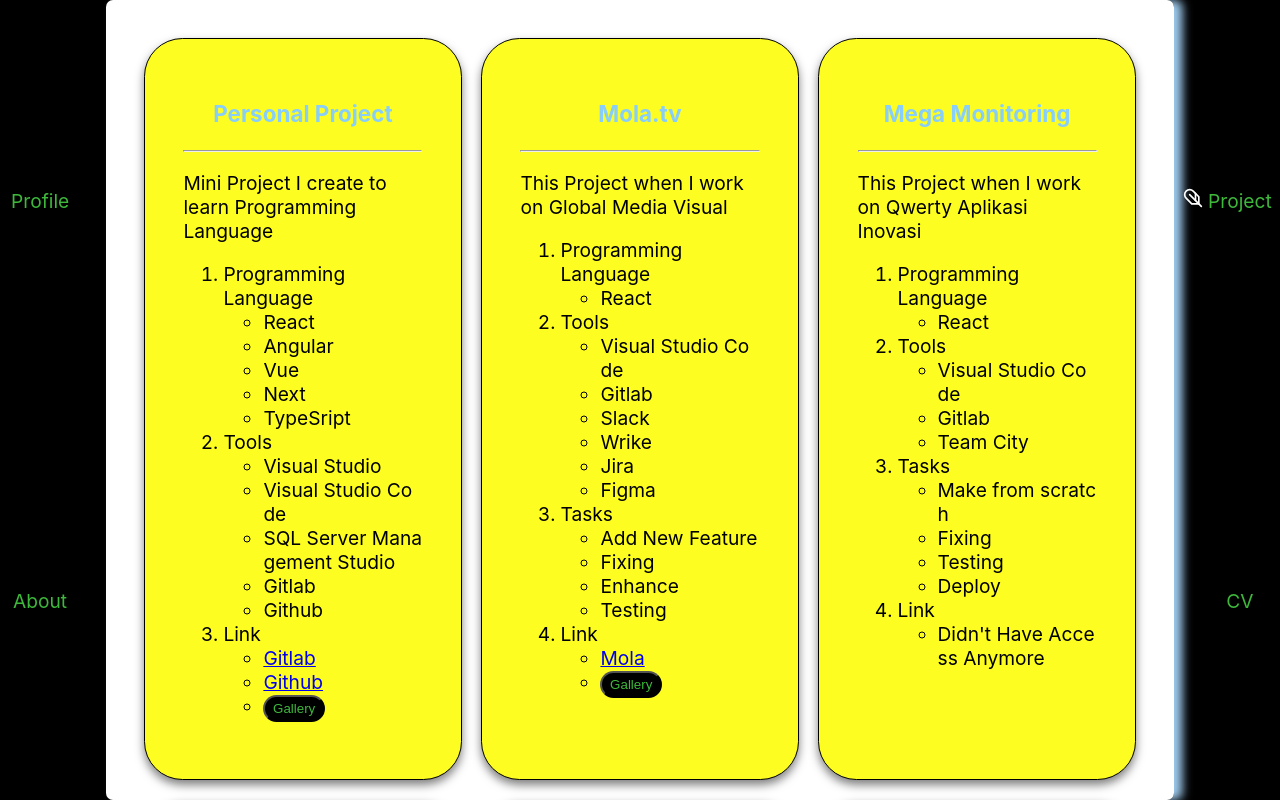
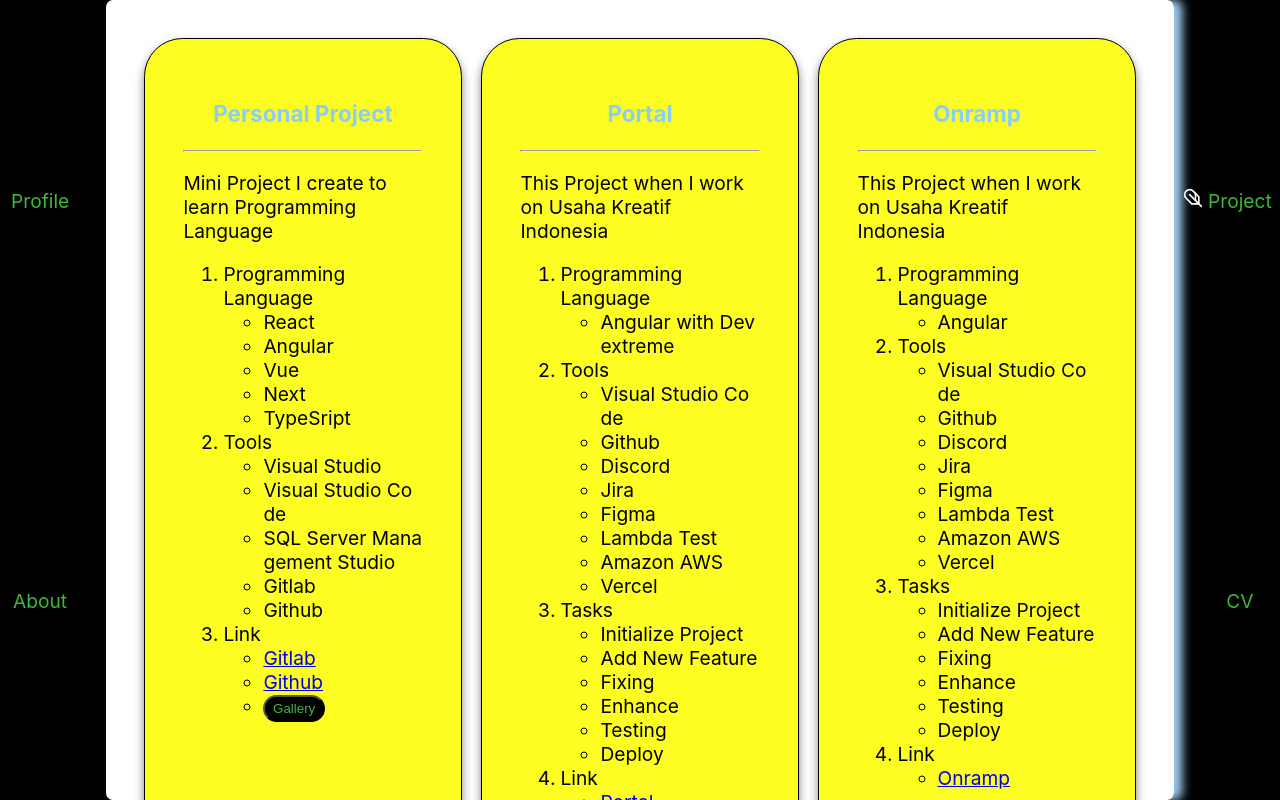
Before and after one commit to davinoctavian/portfolio, a React (Create React App) app: page /project in a window 1280 px wide. Built offline with nearby package versions, Linux system fonts and the light colour scheme.

Commit message:
update 21 agt 2024

```diff
--- a/src/pages/Project.js
+++ b/src/pages/Project.js
@@ -1,46 +1,50 @@
-import React, { useState } from "react"
-import styles from "./Project.module.css"
-import Modal from "../components/Modal.js"
-import crudAngular from "../assets/videos/crud-angular.mp4"
-import crudReactJsonServer from "../assets/videos/crud-react-jsonserver.mp4"
-import cssAnimation from "../assets/videos/css-animation.mp4"
-import nextjsGetGitRepo from "../assets/videos/nextjs-get-gitrepo.mp4"
-import reactReduxWithLogin from "../assets/videos/react-redux-with-login.mp4"
-import shoeStoreReactJsonServer from "../assets/videos/shoeStore-react-jsonserver.mp4"
-import simpleReactCdn from "../assets/videos/simple-react-cdn.mp4"
-import shoeStoreAngular from "../assets/videos/shoeStore-angular-typescript.mp4"
-import listPokemonAngular from "../assets/videos/list-pokemon-angular.mp4"
-import molaTv from "../assets/videos/molatv.mp4"
+import React, { useState } from "react";
+import styles from "./Project.module.css";
+import Modal from "../components/Modal.js";
+import crudAngular from "../assets/videos/crud-angular.mp4";
+import crudReactJsonServer from "../assets/videos/crud-react-jsonserver.mp4";
+import cssAnimation from "../assets/videos/css-animation.mp4";
+import nextjsGetGitRepo from "../assets/videos/nextjs-get-gitrepo.mp4";
+import reactReduxWithLogin from "../assets/videos/react-redux-with-login.mp4";
+import shoeStoreReactJsonServer from "../assets/videos/shoeStore-react-jsonserver.mp4";
+import simpleReactCdn from "../assets/videos/simple-react-cdn.mp4";
+import shoeStoreAngular from "../assets/videos/shoeStore-angular-typescript.mp4";
+import listPokemonAngular from "../assets/videos/list-pokemon-angular.mp4";
+import molaTv from "../assets/videos/molatv.mp4";
 
 const Project = () => {
-  const [ isModal, setModal ] = useState(false)
-  const [ datas, setDatas ] = useState([])
+  const [isModal, setModal] = useState(false);
+  const [datas, setDatas] = useState([]);
 
   const handleGalleryClick = (param) => {
     if (param === "personal") {
-      const dataImage = [{name: "Simple React from CDN Link", link: simpleReactCdn},
-                         {name: "CRUD React with Json Server", link: crudReactJsonServer},
-                         {name: "React Filter with Json Server", link: shoeStoreReactJsonServer},
-                         {name: "React Redux with Login", link: reactReduxWithLogin},
-                         {name: "CRUD Angular", link: crudAngular},
-                         {name: "NextJs Get Git Repository", link: nextjsGetGitRepo},
-                         {name: "Angular-Typescript shoe store", link: shoeStoreAngular},
-                         {name: "Angular List Pokemon", link: listPokemonAngular},
-                         {name: "Animation with CSS", link: cssAnimation}
-                        ]
-      setDatas(dataImage)
+      const dataImage = [
+        { name: "Simple React from CDN Link", link: simpleReactCdn },
+        { name: "CRUD React with Json Server", link: crudReactJsonServer },
+        {
+          name: "React Filter with Json Server",
+          link: shoeStoreReactJsonServer,
+        },
+        { name: "React Redux with Login", link: reactReduxWithLogin },
+        { name: "CRUD Angular", link: crudAngular },
+        { name: "NextJs Get Git Repository", link: nextjsGetGitRepo },
+        { name: "Angular-Typescript shoe store", link: shoeStoreAngular },
+        { name: "Angular List Pokemon", link: listPokemonAngular },
+        { name: "Animation with CSS", link: cssAnimation },
+      ];
+      setDatas(dataImage);
     }
     if (param === "mola") {
-      const dataImage = [{name: "mola.tv", link: molaTv}]
-      setDatas(dataImage)
+      const dataImage = [{ name: "mola.tv", link: molaTv }];
+      setDatas(dataImage);
     }
-    setModal(true)
-  }
+    setModal(true);
+  };
 
   const handleCloseModal = () => {
-    setModal(false)
-    setDatas([])
-  }
+    setModal(false);
+    setDatas([]);
+  };
 
   return (
     <div className={styles.container}>
@@ -50,11 +54,11 @@
             <fieldset key={index} className={styles.fieldset}>
               <legend>{data.name}</legend>
               <video width="100%" height="100%" controls>
-                <source src={data.link} type="video/mp4"/>
+                <source src={data.link} type="video/mp4" />
                 Your browser does not support the video tag.
               </video>
             </fieldset>
-          )
+          );
         })}
       </Modal>
       <div className={styles.noteContainer}>
@@ -63,7 +67,8 @@
         <div className={styles.noteDescription}>
           <p>Mini Project I create to learn Programming Language</p>
           <ol>
-            <li>Programming Language
+            <li>
+              Programming Language
               <ul>
                 <li>React</li>
                 <li>Angular</li>
@@ -72,7 +77,8 @@
                 <li>TypeSript</li>
               </ul>
             </li>
-            <li>Tools
+            <li>
+              Tools
               <ul>
                 <li>Visual Studio</li>
                 <li>Visual Studio Code</li>
@@ -81,11 +87,194 @@
                 <li>Github</li>
               </ul>
             </li>
-            <li>Link
+            <li>
+              Link
               <ul>
-                <li><a href="https://gitlab.com/users/davinoctavian/projects" target="_blank" rel="noreferrer">Gitlab</a></li>
-                <li><a href="https://github.com/davinoctavian?tab=repositories" target="_blank" rel="noreferrer">Github</a></li>
-                <li><button className={styles.galleryButton} onClick={() => handleGalleryClick("personal")}>Gallery</button></li>
+                <li>
+                  <a
+                    href="https://gitlab.com/users/davinoctavian/projects"
+                    target="_blank"
+                    rel="noreferrer"
+                  >
+                    Gitlab
+                  </a>
+                </li>
+                <li>
+                  <a
+                    href="https://github.com/davinoctavian?tab=repositories"
+                    target="_blank"
+                    rel="noreferrer"
+                  >
+                    Github
+                  </a>
+                </li>
+                <li>
+                  <button
+                    className={styles.galleryButton}
+                    onClick={() => handleGalleryClick("personal")}
+                  >
+                    Gallery
+                  </button>
+                </li>
+              </ul>
+            </li>
+          </ol>
+        </div>
+      </div>
+      <div className={styles.noteContainer}>
+        <h3 className={styles.noteTitle}>Portal</h3>
+        <hr />
+        <div className={styles.noteDescription}>
+          <p>This Project when I work on Usaha Kreatif Indonesia</p>
+          <ol>
+            <li>
+              Programming Language
+              <ul>
+                <li>Angular with Devextreme</li>
+              </ul>
+            </li>
+            <li>
+              Tools
+              <ul>
+                <li>Visual Studio Code</li>
+                <li>Github</li>
+                <li>Discord</li>
+                <li>Jira</li>
+                <li>Figma</li>
+                <li>Lambda Test</li>
+                <li>Amazon AWS</li>
+                <li>Vercel</li>
+              </ul>
+            </li>
+            <li>
+              Tasks
+              <ul>
+                <li>Initialize Project</li>
+                <li>Add New Feature</li>
+                <li>Fixing</li>
+                <li>Enhance</li>
+                <li>Testing</li>
+                <li>Deploy</li>
+              </ul>
+            </li>
+            <li>
+              Link
+              <ul>
+                <li>
+                  <a
+                    href="https://portal.bitzaro.com/"
+                    target="_blank"
+                    rel="noreferrer"
+                  >
+                    Portal
+                  </a>
+                </li>
+              </ul>
+            </li>
+          </ol>
+        </div>
+      </div>
+      <div className={styles.noteContainer}>
+        <h3 className={styles.noteTitle}>Onramp</h3>
+        <hr />
+        <div className={styles.noteDescription}>
+          <p>This Project when I work on Usaha Kreatif Indonesia</p>
+          <ol>
+            <li>
+              Programming Language
+              <ul>
+                <li>Angular</li>
+              </ul>
+            </li>
+            <li>
+              Tools
+              <ul>
+                <li>Visual Studio Code</li>
+                <li>Github</li>
+                <li>Discord</li>
+                <li>Jira</li>
+                <li>Figma</li>
+                <li>Lambda Test</li>
+                <li>Amazon AWS</li>
+                <li>Vercel</li>
+              </ul>
+            </li>
+            <li>
+              Tasks
+              <ul>
+                <li>Initialize Project</li>
+                <li>Add New Feature</li>
+                <li>Fixing</li>
+                <li>Enhance</li>
+                <li>Testing</li>
+                <li>Deploy</li>
+              </ul>
+            </li>
+            <li>
+              Link
+              <ul>
+                <li>
+                  <a
+                    href="https://onramp.bitzaro.com/"
+                    target="_blank"
+                    rel="noreferrer"
+                  >
+                    Onramp
+                  </a>
+                </li>
+              </ul>
+            </li>
+          </ol>
+        </div>
+      </div>
+      <div className={styles.noteContainer}>
+        <h3 className={styles.noteTitle}>Offramp</h3>
+        <hr />
+        <div className={styles.noteDescription}>
+          <p>This Project when I work on Usaha Kreatif Indonesia</p>
+          <ol>
+            <li>
+              Programming Language
+              <ul>
+                <li>Angular</li>
+              </ul>
+            </li>
+            <li>
+              Tools
+              <ul>
+                <li>Visual Studio Code</li>
+                <li>Github</li>
+                <li>Discord</li>
+                <li>Jira</li>
+                <li>Figma</li>
+                <li>Lambda Test</li>
+                <li>Amazon AWS</li>
+                <li>Vercel</li>
+              </ul>
+            </li>
+            <li>
+              Tasks
+              <ul>
+                <li>Initialize Project</li>
+                <li>Add New Feature</li>
+                <li>Fixing</li>
+                <li>Enhance</li>
+                <li>Testing</li>
+                <li>Deploy</li>
+              </ul>
+            </li>
+            <li>
+              Link
+              <ul>
+                <li>
+                  <a
+                    href="https://offramp.bitzaro.com/"
+                    target="_blank"
+                    rel="noreferrer"
+                  >
+                    Offramp
+                  </a>
+                </li>
               </ul>
             </li>
           </ol>
@@ -97,12 +286,14 @@
         <div className={styles.noteDescription}>
           <p>This Project when I work on Global Media Visual</p>
           <ol>
-            <li>Programming Language
+            <li>
+              Programming Language
               <ul>
                 <li>React</li>
               </ul>
             </li>
-            <li>Tools
+            <li>
+              Tools
               <ul>
                 <li>Visual Studio Code</li>
                 <li>Gitlab</li>
@@ -112,7 +303,8 @@
                 <li>Figma</li>
               </ul>
             </li>
-            <li>Tasks
+            <li>
+              Tasks
               <ul>
                 <li>Add New Feature</li>
                 <li>Fixing</li>
@@ -120,10 +312,22 @@
                 <li>Testing</li>
               </ul>
             </li>
-            <li>Link
+            <li>
+              Link
               <ul>
-                <li><a href="https://mola.tv/" target="_blank" rel="noreferrer">Mola</a></li>
-                <li><button className={styles.galleryButton} onClick={() => handleGalleryClick("mola")}>Gallery</button></li>
+                <li>
+                  <a href="https://mola.tv/" target="_blank" rel="noreferrer">
+                    Mola
+                  </a>
+                </li>
+                <li>
+                  <button
+                    className={styles.galleryButton}
+                    onClick={() => handleGalleryClick("mola")}
+                  >
+                    Gallery
+                  </button>
+                </li>
               </ul>
             </li>
           </ol>
@@ -135,19 +339,22 @@
         <div className={styles.noteDescription}>
           <p>This Project when I work on Qwerty Aplikasi Inovasi</p>
           <ol>
-            <li>Programming Language
+            <li>
+              Programming Language
               <ul>
                 <li>React</li>
               </ul>
             </li>
-            <li>Tools
+            <li>
+              Tools
               <ul>
                 <li>Visual Studio Code</li>
                 <li>Gitlab</li>
                 <li>Team City</li>
               </ul>
             </li>
-            <li>Tasks
+            <li>
+              Tasks
               <ul>
                 <li>Make from scratch</li>
                 <li>Fixing</li>
@@ -155,7 +362,8 @@
                 <li>Deploy</li>
               </ul>
             </li>
-            <li>Link
+            <li>
+              Link
               <ul>
                 <li>Didn't Have Access Anymore</li>
               </ul>
@@ -169,19 +377,22 @@
         <div className={styles.noteDescription}>
           <p>This Project when I work on Qwerty Aplikasi Inovasi</p>
           <ol>
-            <li>Programming Language
+            <li>
+              Programming Language
               <ul>
                 <li>Angular</li>
               </ul>
             </li>
-            <li>Tools
+            <li>
+              Tools
               <ul>
                 <li>Visual Studio Code</li>
                 <li>Gitlab</li>
                 <li>Team City</li>
               </ul>
             </li>
-            <li>Tasks
+            <li>
+              Tasks
               <ul>
                 <li>Make from scratch</li>
                 <li>Fixing</li>
@@ -189,7 +400,8 @@
                 <li>Deploy</li>
               </ul>
             </li>
-            <li>Link
+            <li>
+              Link
               <ul>
                 <li>Didn't Have Access Anymore</li>
               </ul>
@@ -201,22 +413,28 @@
         <h3 className={styles.noteTitle}>Qontact CRM</h3>
         <hr />
         <div className={styles.noteDescription}>
-          <p>This Project when I work on Qwerty Aplikasi Inovasi and other like Qontact Fullerton,
-            Qontact Telmark, and others project in this company based on this</p>
+          <p>
+            This Project when I work on Qwerty Aplikasi Inovasi and other like
+            Qontact Fullerton, Qontact Telmark, and others project in this
+            company based on this
+          </p>
           <ol>
-            <li>Programming Language
+            <li>
+              Programming Language
               <ul>
                 <li>Angular</li>
               </ul>
             </li>
-            <li>Tools
+            <li>
+              Tools
               <ul>
                 <li>Visual Studio Code</li>
                 <li>Gitlab</li>
                 <li>Team City</li>
               </ul>
             </li>
-            <li>Tasks
+            <li>
+              Tasks
               <ul>
                 <li>Add New Feature</li>
                 <li>Enhance</li>
@@ -225,7 +443,8 @@
                 <li>Deploy</li>
               </ul>
             </li>
-            <li>Link
+            <li>
+              Link
               <ul>
                 <li>Didn't Have Access Anymore</li>
               </ul>
@@ -239,24 +458,28 @@
         <div className={styles.noteDescription}>
           <p>This Project when I work on Indocyber Global Teknologi</p>
           <ol>
-            <li>Programming Language
+            <li>
+              Programming Language
               <ul>
                 <li>C#</li>
               </ul>
             </li>
-            <li>Tools
+            <li>
+              Tools
               <ul>
                 <li>Visual Studio</li>
                 <li>SQL Server Management Studio</li>
               </ul>
             </li>
-            <li>Tasks
+            <li>
+              Tasks
               <ul>
                 <li>Design Workflow</li>
                 <li>Make Master Menu</li>
               </ul>
             </li>
-            <li>Link
+            <li>
+              Link
               <ul>
                 <li>Didn't Have Access Anymore</li>
               </ul>
@@ -270,18 +493,21 @@
         <div className={styles.noteDescription}>
           <p>This Project when I work on Indocyber Global Teknologi</p>
           <ol>
-            <li>Programming Language
+            <li>
+              Programming Language
               <ul>
                 <li>C#</li>
               </ul>
             </li>
-            <li>Tools
+            <li>
+              Tools
               <ul>
                 <li>Visual Studio</li>
                 <li>SQL Server Management Studio</li>
               </ul>
             </li>
-            <li>Tasks
+            <li>
+              Tasks
               <ul>
                 <li>Add New Feature</li>
                 <li>Enhance</li>
@@ -289,7 +515,8 @@
                 <li>Testing</li>
               </ul>
             </li>
-            <li>Link
+            <li>
+              Link
               <ul>
                 <li>Didn't Have Access Anymore</li>
               </ul>
@@ -303,18 +530,21 @@
         <div className={styles.noteDescription}>
           <p>This Project when I work on Indocyber Global Teknologi</p>
           <ol>
-            <li>Programming Language
+            <li>
+              Programming Language
               <ul>
                 <li>C#</li>
               </ul>
             </li>
-            <li>Tools
+            <li>
+              Tools
               <ul>
                 <li>Visual Studio</li>
                 <li>SQL Server Management Studio</li>
               </ul>
             </li>
-            <li>Tasks
+            <li>
+              Tasks
               <ul>
                 <li>Add New Feature</li>
                 <li>Enhance</li>
@@ -322,7 +552,8 @@
                 <li>Testing</li>
               </ul>
             </li>
-            <li>Link
+            <li>
+              Link
               <ul>
                 <li>Didn't Have Access Anymore</li>
               </ul>
@@ -336,18 +567,21 @@
         <div className={styles.noteDescription}>
           <p>This Project when I work on Indocyber Global Teknologi</p>
           <ol>
-            <li>Programming Language
+            <li>
+              Programming Language
               <ul>
                 <li>C#</li>
               </ul>
             </li>
-            <li>Tools
+            <li>
+              Tools
               <ul>
                 <li>Visual Studio</li>
                 <li>SQL Server Management Studio</li>
               </ul>
             </li>
-            <li>Tasks
+            <li>
+              Tasks
               <ul>
                 <li>Add New Feature</li>
                 <li>Enhance</li>
@@ -355,7 +589,8 @@
                 <li>Testing</li>
               </ul>
             </li>
-            <li>Link
+            <li>
+              Link
               <ul>
                 <li>Didn't Have Access Anymore</li>
               </ul>
@@ -369,25 +604,29 @@
         <div className={styles.noteDescription}>
           <p>This Project when I work on Indocyber Global Teknologi</p>
           <ol>
-            <li>Programming Language
+            <li>
+              Programming Language
               <ul>
                 <li>C#</li>
               </ul>
             </li>
-            <li>Tools
+            <li>
+              Tools
               <ul>
                 <li>Visual Studio</li>
                 <li>SQL Server Management Studio</li>
               </ul>
             </li>
-            <li>Tasks
+            <li>
+              Tasks
               <ul>
                 <li>Enhance</li>
                 <li>Fixing</li>
                 <li>Testing</li>
               </ul>
             </li>
-            <li>Link
+            <li>
+              Link
               <ul>
                 <li>Didn't Have Access Anymore</li>
               </ul>
@@ -401,24 +640,28 @@
         <div className={styles.noteDescription}>
           <p>This Project when I work on Indocyber Global Teknologi</p>
           <ol>
-            <li>Programming Language
+            <li>
+              Programming Language
               <ul>
                 <li>C#</li>
               </ul>
             </li>
-            <li>Tools
+            <li>
+              Tools
               <ul>
                 <li>Visual Studio</li>
                 <li>SQL Server Management Studio</li>
               </ul>
             </li>
-            <li>Tasks
+            <li>
+              Tasks
               <ul>
                 <li>Add New Feature</li>
                 <li>Learning</li>
               </ul>
             </li>
-            <li>Link
+            <li>
+              Link
               <ul>
                 <li>Didn't Have Access Anymore</li>
               </ul>
@@ -427,7 +670,7 @@
         </div>
       </div>
     </div>
-  )
-}
+  );
+};
 
-export default Project
+export default Project;
```
Also changed, not shown: src/pages/About.js (+34 -19 lines), 1 other file (tests, documents, lock files or other folders).
